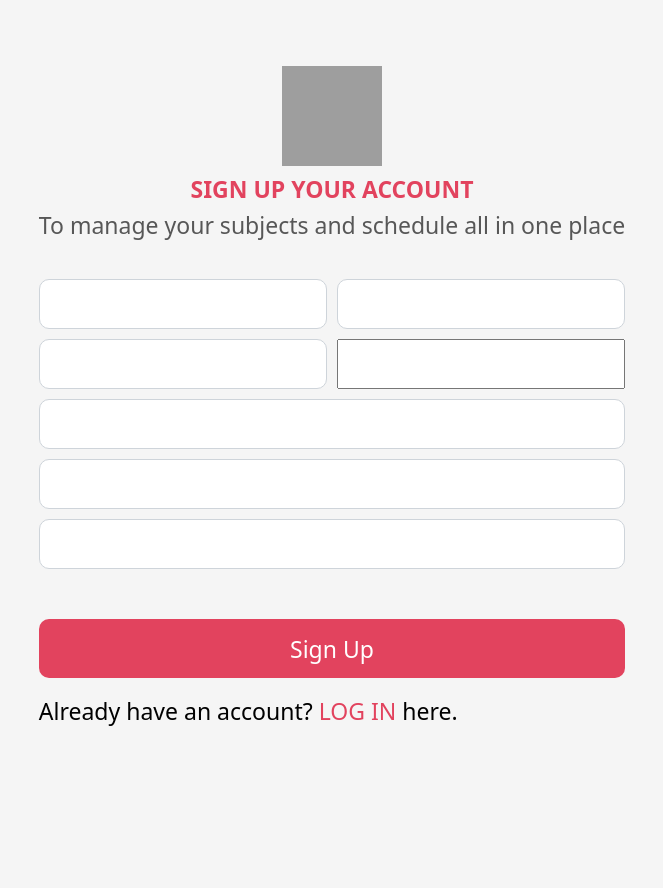
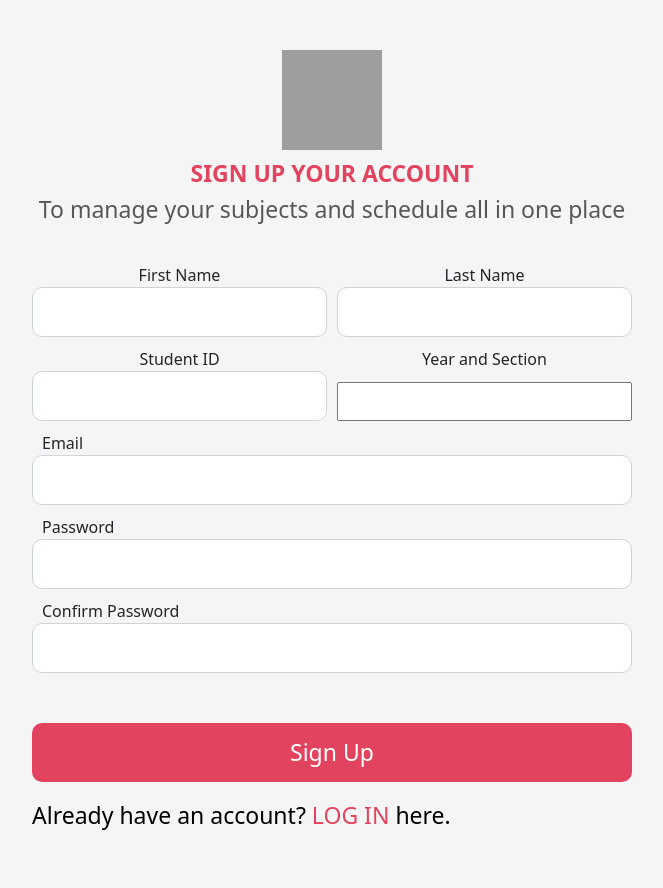
Before and after one commit to RejayMorada0/ELECTIVE_ADDING, a Django app: template Adding/Adding_App/templates/Adding_App/registration.html in a window 1280 px wide. Shown: the whole page, without its empty margins (308-971 px from the left). Before the commit the page ends 726 px from the top, so only its background shows below. Run offline with Django 3.2, Linux system fonts and the light colour scheme; the template is opened without the code that fills it, so the values that code supplies are empty, except form fields; tables that the repository leaves empty hold one stand-in row (values such as "Sample post"); form fields are guessed from the names that the template uses; some libraries are stand-ins or nearby versions; grey boxes are pictures that could not be loaded.

Commit message:
Add Files

```diff
--- a/Adding/Adding_App/static/css/signup.css
+++ b/Adding/Adding_App/static/css/signup.css
@@ -152,7 +152,9 @@ a.loginlabel {
 .form-group2 input,
 .form-group2a select,
 .form-control,
-.form-group {
+.form-group3 input,
+.form-group4 input,
+.form-group5 input {
     background-color: #ffffff;
     font-family: 'Roboto', sans-serif;
     height: 50px;
@@ -167,7 +169,10 @@ a.loginlabel {
 .form-group1 input:focus,
 .form-group1a input:focus,
 .form-group2 input:focus,
-.form-control:focus {
+.form-control:focus,
+.form-group3 input:focus,
+.form-group4 input:focus,
+.form-group5 input:focus {
     box-shadow: none;
 }
 
@@ -177,3 +182,40 @@ a.loginlabel {
 .form-group2a select {
     padding: 0 10px 0 10px;
 }
+
+.form-group1:before {
+    content: "First Name";
+}
+
+.form-group1a:before {
+    content: "Last Name";
+}
+
+.form-group2:before {
+    content: "Student ID";
+}
+
+.form-group2a:before {
+    content: "Year and Section";
+}
+
+.form-group3:before {
+    content: "Email";
+    display: flex;
+    justify-content: flex-start;
+    padding-left: 10px;
+}
+
+.form-group4:before {
+    content: "Password";
+    display: flex;
+    justify-content: flex-start;
+    padding-left: 10px;
+}
+
+.form-group5:before {
+    content: "Confirm Password";
+    display: flex;
+    justify-content: flex-start;
+    padding-left: 10px;
+}
--- a/Adding/Adding_App/templates/Adding_App/registration.html
+++ b/Adding/Adding_App/templates/Adding_App/registration.html
@@ -52,15 +52,15 @@
                 </div>
             </div>
 
-            <div class="form-group2">
+            <div class="form-group3">
                 {{form.email}}
             </div>
 
-            <div class="form-group2">
+            <div class="form-group4">
                 {{form.password1}}
             </div>
 
-            <div class="form-group2">
+            <div class="form-group5">
                 {{form.password2}}
             </div>
 
```
